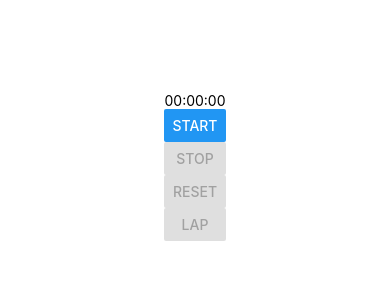
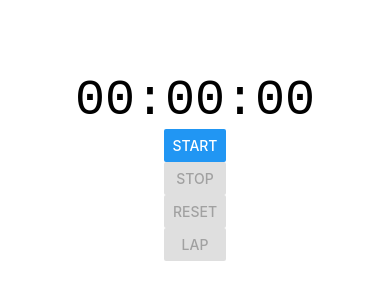
Before and after one commit to Shopify/eng-intern-assessment-react-native, a React Native app: screen / in a window 390 px wide. Shown: the part 256-556 px from the top of the page. Built offline with nearby package versions, Linux system fonts and the light colour scheme.

Commit message:
Add new folder and styles for StopWatch

```diff
--- a/App.tsx
+++ b/App.tsx
@@ -1,8 +1,9 @@
 import { StatusBar } from 'expo-status-bar';
-import { StyleSheet, Text, View } from 'react-native';
-import StopWatch from './src/components/StopWatch';
+import { StyleSheet, View } from 'react-native';
+import StopWatch from './src/components/StopWatch/StopWatch';
 
 export default function App() {
+
   return (
     <View style={styles.container}>
       <StopWatch/>
--- a/package.json
+++ b/package.json
@@ -12,10 +12,10 @@
   "dependencies": {
     "expo": "~49.0.15",
     "expo-status-bar": "~1.6.0",
+    "jest": "^29.2.1",
+    "jest-expo": "~49.0.0",
     "react": "18.2.0",
-    "react-native": "0.72.6",
-    "jest-expo": "~49.0.0",
-    "jest": "^29.2.1"
+    "react-native": "0.72.6"
   },
   "devDependencies": {
     "@babel/core": "^7.20.0",
--- a/src/components/StopWatch.tsx
+++ b/src/components/StopWatch/StopWatch.tsx
@@ -1,7 +1,8 @@
 import { useState, useRef } from 'react';
 import { Text, View } from 'react-native';
-import StopWatchButton from './StopWatchButton';
-import { formatTime } from '../utils/helperFunctions';
+import StopWatchButton from '../StopWatchButton';
+import { formatTime } from '../../utils/helperFunctions';
+import { styles } from './styles';
 
 export default function StopWatch() {
   const [elapsedTime, setElapsedTime] = useState<number>(0);
@@ -64,7 +65,7 @@ export default function StopWatch() {
   return (
     <>
       <View>
-        <Text>{isStopped ? "Timer stopped" : formatTime(elapsedTime)}</Text>
+        <Text style={styles.displayText}>{isStopped ? "Timer stopped" : formatTime(elapsedTime)}</Text>
       </View>
       <View>
         <StopWatchButton
--- /dev/null
+++ b/src/components/StopWatch/styles.ts
@@ -0,0 +1,8 @@
+import { StyleSheet } from "react-native";
+
+export const styles = StyleSheet.create({
+  displayText: {
+    fontSize: 50,
+    fontFamily: 'Courier New'
+  }
+});
```
Also changed, not shown: 1 other file (tests, documents, lock files or other folders).
